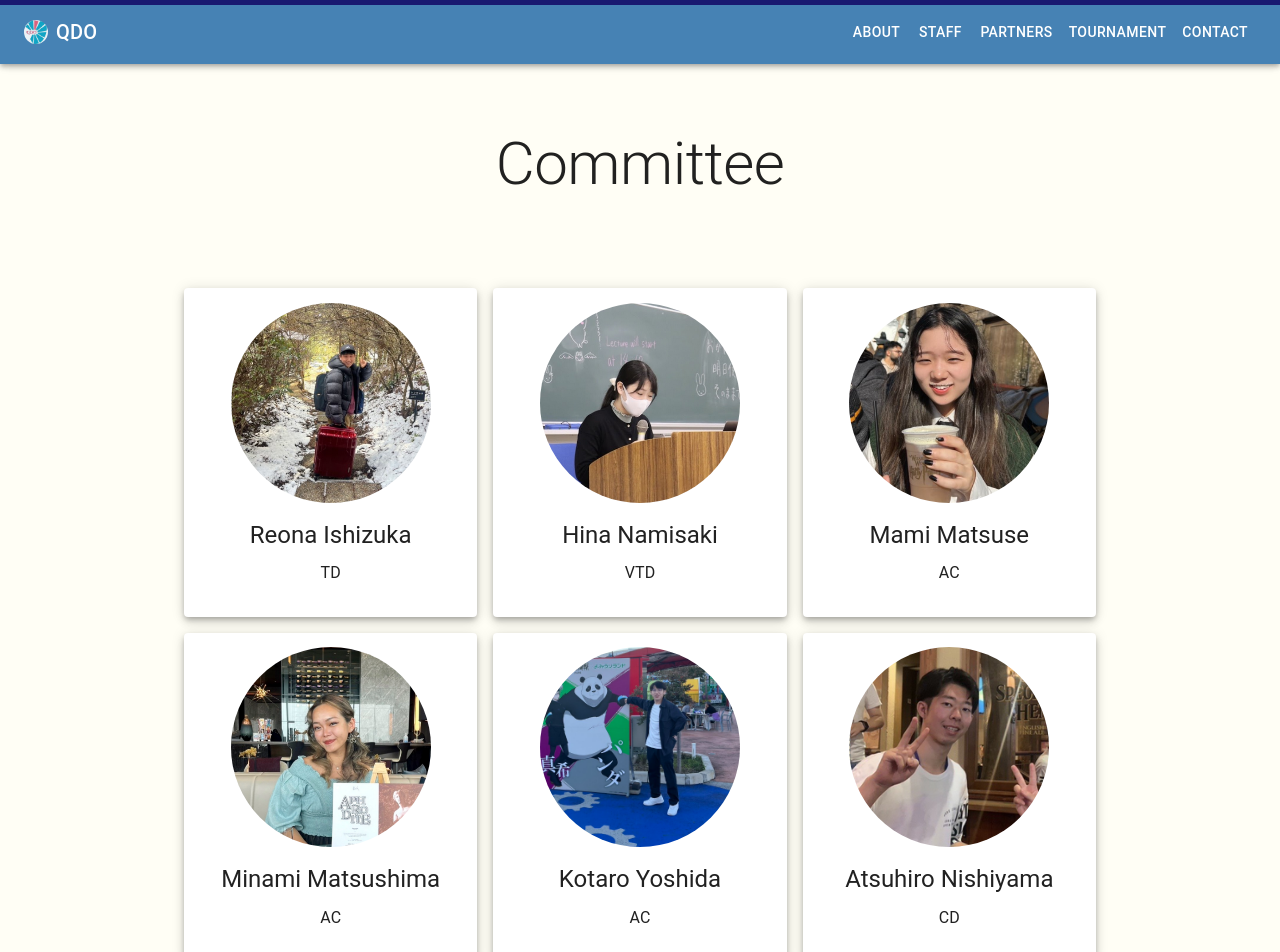
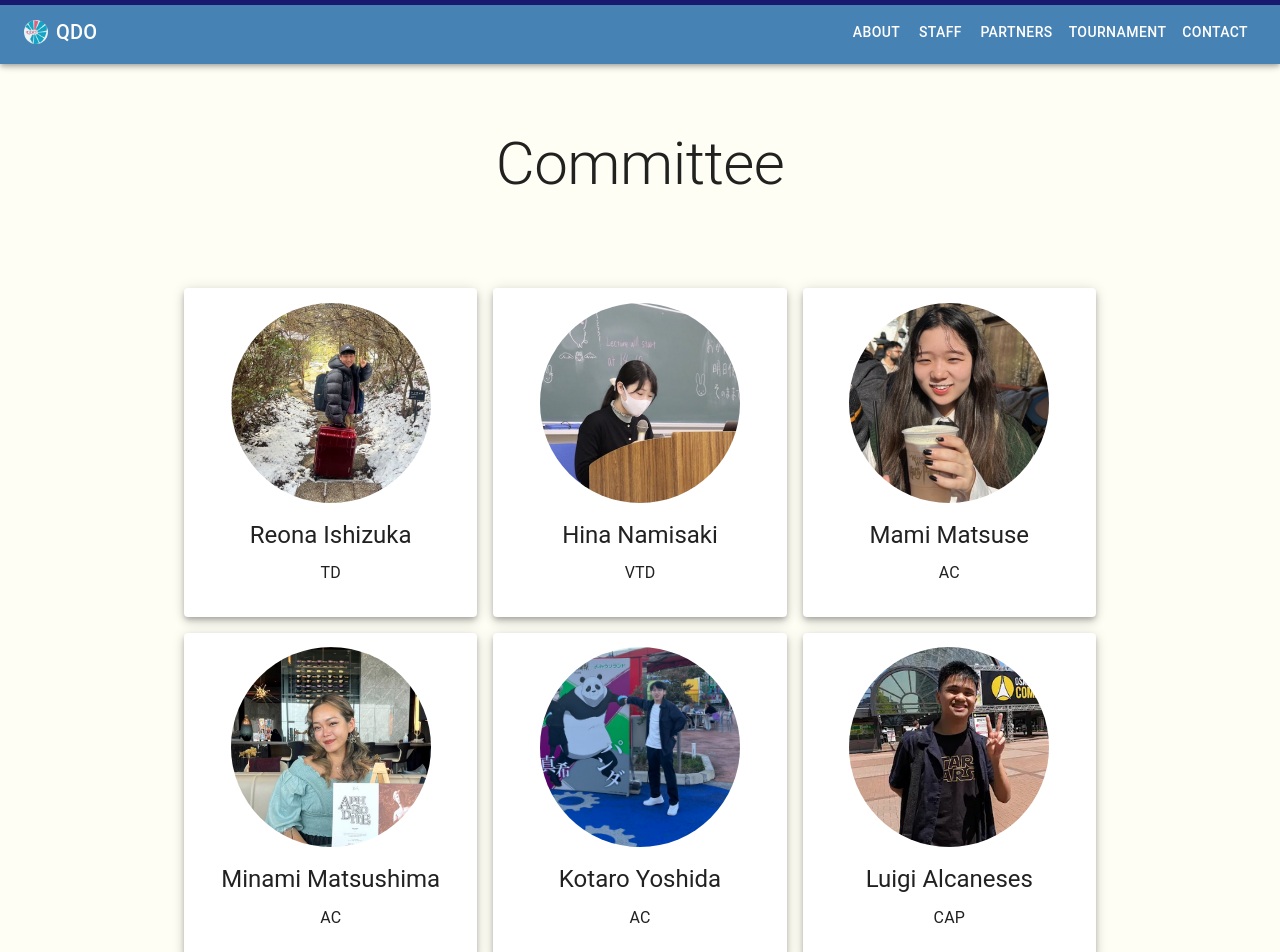
Before and after one commit to yupon-pro/qdo-site, a Next.js app: page /staff in a window 1280 px wide. Shown: the top 952 px of the page. Built offline with nearby package versions, Linux system fonts and the light colour scheme.

Commit message:
update staff

```diff
--- a/src/app/staff/page.tsx
+++ b/src/app/staff/page.tsx
@@ -16,6 +16,7 @@ const staff = [
   { name: "Mami Matsuse", role: "AC" },
   { name: "Minami Matsushima", role: "AC" },
   { name: "Kotaro Yoshida", role: "AC" },
+  { name: "Luigi Alcaneses", role: "CAP" },
   { name: "Atsuhiro Nishiyama", role: "CD" },
   { name: "Keigo Kawabata", role: "CD・MD" },
   { name: "Karin Minowa", role: "TC・MD" },
```
Also changed, not shown: public/staff/Luigi.png (added).
